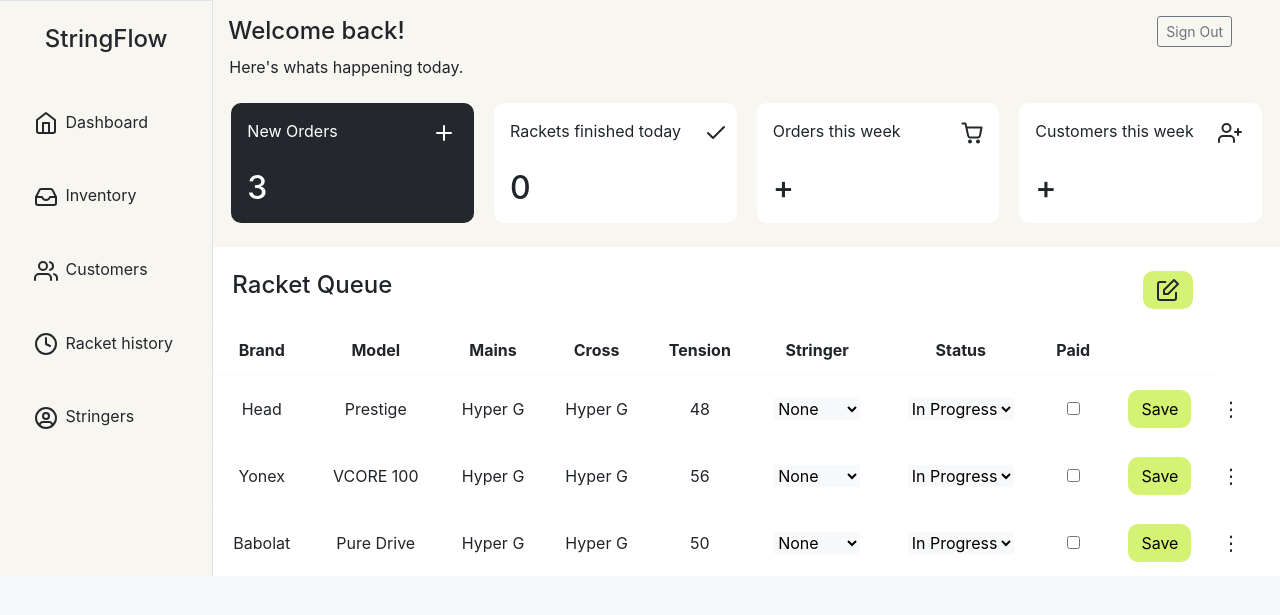
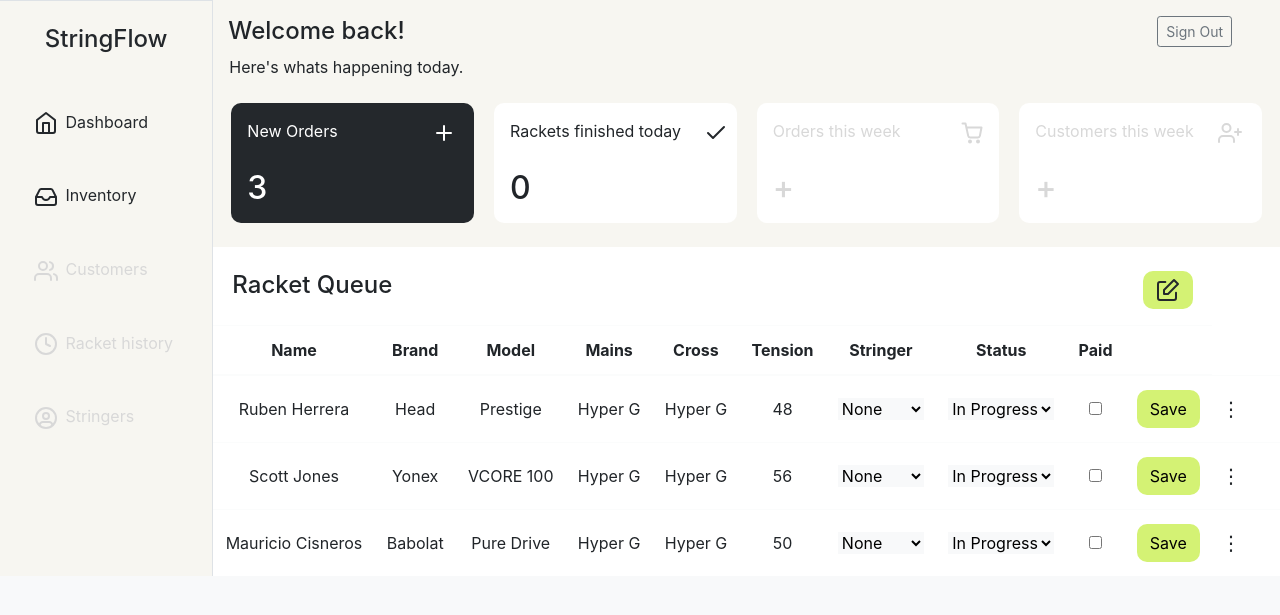
Before and after one commit to santiagoelmago/Stringing, a Flask app: page /racket in a window 1280 px wide. Shown: the top 615 px of the page. Run offline with Flask 2, Linux system fonts and the light colour scheme; a user stored in the database is signed in; data comes from the database, SQL or seed files in the repository; both versions use the stored data as it was after the commit.

Commit message:
iframe css

```diff
--- a/templates/racket_queue.html
+++ b/templates/racket_queue.html
@@ -42,11 +42,6 @@
       .dropleft-toggle::after {
         content: none;
       }
-      .custom-drop {
-        color: #24282C;
-        background-color: white;
-        border: 0px
-      }
 
       .iframe-hidden {
         display: none;
@@ -56,9 +51,13 @@
 
       #delete-confirmation-iframe {
         display: block;
-        height: 500px;
+        height: 200px;
         width: 500px;
         background: #F7F6F1;
+        border: 0px;
+      }
+      .checkbox-custom {
+        accent-color: #D4F274;
       }
 
     </style>
@@ -73,32 +72,32 @@
         <div class="sidebar-sticky">
           <ul class="nav flex-column">
             <li class="nav-item my-3">
-              <a class="nav-link active" href "{{ url_for('rackets') }}"  style="color:#24282C;">
+              <a class="nav-link active" href="{{ url_for('rackets') }}"  style="color:#24282C;">
                 <svg xmlns="http://www.w3.org/2000/svg" width="30" height="24" viewBox="0 0 24 24" fill="none" stroke="#24282C" stroke-width="2" stroke-linecap="round" stroke-linejoin="round" class="feather feather-home"><path d="M3 9l9-7 9 7v11a2 2 0 0 1-2 2H5a2 2 0 0 1-2-2z"></path><polyline points="9 22 9 12 15 12 15 22"></polyline></svg>
                 Dashboard <span class="sr-only">(current)</span>
               </a>
             </li>
             <li class="nav-item my-3">
-              <a class="nav-link"  href "{{ url_for('inventory') }}" style="color:#24282C">
+              <a class="nav-link"  href="{{ url_for('inventory') }}" style="color:#24282C">
                 <svg xmlns="http://www.w3.org/2000/svg" width="30" height="24" viewBox="0 0 24 24" fill="none" stroke="#24282C" stroke-width="2" stroke-linecap="round" stroke-linejoin="round"><path d="M21.5 12H16c-.7 2-2 3-4 3s-3.3-1-4-3H2.5"/><path d="M5.5 5.1L2 12v6c0 1.1.9 2 2 2h16a2 2 0 002-2v-6l-3.4-6.9A2 2 0 0016.8 4H7.2a2 2 0 00-1.8 1.1z"/></svg>
                 Inventory
               </a>
             </li>
             <li class="nav-item my-3">
-              <a class="nav-link" href "{{ url_for('customers') }}" style="color:#24282C">
-                <svg xmlns="http://www.w3.org/2000/svg" width="30" height="24" viewBox="0 0 24 24" fill="none" stroke="#24282C" stroke-width="2" stroke-linecap="round" stroke-linejoin="round"><path d="M17 21v-2a4 4 0 0 0-4-4H5a4 4 0 0 0-4 4v2"></path><circle cx="9" cy="7" r="4"></circle><path d="M23 21v-2a4 4 0 0 0-3-3.87"></path><path d="M16 3.13a4 4 0 0 1 0 7.75"></path></svg>
+              <a class="nav-link" h ref="{{ url_for('customers') }}" style="color:#d8d8d8">
+                <svg xmlns="http://www.w3.org/2000/svg" width="30" height="24" viewBox="0 0 24 24" fill="none" stroke="#d8d8d8" stroke-width="2" stroke-linecap="round" stroke-linejoin="round"><path d="M17 21v-2a4 4 0 0 0-4-4H5a4 4 0 0 0-4 4v2"></path><circle cx="9" cy="7" r="4"></circle><path d="M23 21v-2a4 4 0 0 0-3-3.87"></path><path d="M16 3.13a4 4 0 0 1 0 7.75"></path></svg>
                 Customers
               </a>
             </li>
             <li class="nav-item my-3">
-              <a class="nav-link" href "{{ url_for('history') }}" style="color:#24282C">
-                <svg xmlns="http://www.w3.org/2000/svg" width="30" height="24" viewBox="0 0 24 24" fill="none" stroke="#24282C" stroke-width="2" stroke-linecap="round" stroke-linejoin="round"><circle cx="12" cy="12" r="10"></circle><polyline points="12 6 12 12 16 14"></polyline></svg>
+              <a class="nav-link" h ref="{{ url_for('history') }}" style="color:#d8d8d8">
+                <svg xmlns="http://www.w3.org/2000/svg" width="30" height="24" viewBox="0 0 24 24" fill="none" stroke="#d8d8d8" stroke-width="2" stroke-linecap="round" stroke-linejoin="round"><circle cx="12" cy="12" r="10"></circle><polyline points="12 6 12 12 16 14"></polyline></svg>
                 Racket history
               </a>
             </li>
             <li class="nav-item my-3">
-              <a class="nav-link" href "{{ url_for('stringers') }}" style="color:#24282C">
-                <svg xmlns="http://www.w3.org/2000/svg" width="30" height="24" viewBox="0 0 24 24" fill="none" stroke="#24282C" stroke-width="2" stroke-linecap="round" stroke-linejoin="round"><path d="M5.52 19c.64-2.2 1.84-3 3.22-3h6.52c1.38 0 2.58.8 3.22 3"/><circle cx="12" cy="10" r="3"/><circle cx="12" cy="12" r="10"/></svg>
+              <a class="nav-link" h ref="{{ url_for('stringers') }}" style="color:#d8d8d8">
+                <svg xmlns="http://www.w3.org/2000/svg" width="30" height="24" viewBox="0 0 24 24" fill="none" stroke="#d8d8d8" stroke-width="2" stroke-linecap="round" stroke-linejoin="round"><path d="M5.52 19c.64-2.2 1.84-3 3.22-3h6.52c1.38 0 2.58.8 3.22 3"/><circle cx="12" cy="10" r="3"/><circle cx="12" cy="12" r="10"/></svg>
                 Stringers
               </a>
             </li>
@@ -139,17 +138,17 @@
                   <h2>{{finished_today}}</h2>
                 </div>
               </div>
-              <div class="col-sm dash">
+              <div class="col-sm dash" style="color: #d8d8d8">
                 Orders this week
-                <svg style="position: relative; left: 55px;" xmlns="http://www.w3.org/2000/svg" width="24" height="24" viewBox="0 0 24 24" fill="none" stroke="#24282C" stroke-width="2" stroke-linecap="round" stroke-linejoin="round"><circle cx="10" cy="20.5" r="1"/><circle cx="18" cy="20.5" r="1"/><path d="M2.5 2.5h3l2.7 12.4a2 2 0 0 0 2 1.6h7.7a2 2 0 0 0 2-1.6l1.6-8.4H7.1"/></svg>
+                <svg style="position: relative; left: 55px;" xmlns="http://www.w3.org/2000/svg" width="24" height="24" viewBox="0 0 24 24" fill="none" stroke="#d8d8d8" stroke-width="2" stroke-linecap="round" stroke-linejoin="round"><circle cx="10" cy="20.5" r="1"/><circle cx="18" cy="20.5" r="1"/><path d="M2.5 2.5h3l2.7 12.4a2 2 0 0 0 2 1.6h7.7a2 2 0 0 0 2-1.6l1.6-8.4H7.1"/></svg>
                 <div>
                   <br>
                   <h2>+</h2>
                 </div>
               </div>
-              <div class="col-sm dash">
+              <div class="col-sm dash" style="color: #d8d8d8">
                 Customers this week
-                <svg style="position: relative; left: 20px;" xmlns="http://www.w3.org/2000/svg" width="24" height="24" viewBox="0 0 24 24" fill="none" stroke="#24282C" stroke-width="2" stroke-linecap="round" stroke-linejoin="round"><path d="M16 21v-2a4 4 0 0 0-4-4H5a4 4 0 0 0-4 4v2"></path><circle cx="8.5" cy="7" r="4"></circle><line x1="20" y1="8" x2="20" y2="14"></line><line x1="23" y1="11" x2="17" y2="11"></line></svg>
+                <svg style="position: relative; left: 20px;" xmlns="http://www.w3.org/2000/svg" width="24" height="24" viewBox="0 0 24 24" fill="none" stroke="#d8d8d8" stroke-width="2" stroke-linecap="round" stroke-linejoin="round"><path d="M16 21v-2a4 4 0 0 0-4-4H5a4 4 0 0 0-4 4v2"></path><circle cx="8.5" cy="7" r="4"></circle><line x1="20" y1="8" x2="20" y2="14"></line><line x1="23" y1="11" x2="17" y2="11"></line></svg>
                 <div>
                   <br>
                   <h2>+</h2>
@@ -177,6 +176,7 @@
             <table class="table table-light table-hover w-100 d-block d-md-table" style="width: 1200px; margin:auto ; background-color: white" id="queue">
               <thead>
                 <tr class="text-center">
+                  <th scope="col">Name</th>
                   <th scope="col">Brand</th>
                   <th scope="col">Model</th>
                   <th scope="col">Mains</th>
@@ -192,6 +192,7 @@
                   {% for racket in rackets %}
                       <tr class="text-center">
                         <form action="/racket/{{ racket.id}}" method="POST">
+                          <td class="align-middle">{{racket.player_name}}</td>
                           <td class="align-middle">{{racket.racket_brand}}</td>
                           <td class="align-middle">{{racket.racket_model}}</td>
                           <td class="align-middle">{{racket.string_main}}</td>
@@ -200,7 +201,7 @@
                           <td class="align-middle">
                             <select value="{{racket.stringer}}" name="stringer" class="select-picker bg-light border-0">
                               <option value="" {% if racket.stringer==None %} selected {% endif %}>None</option>
-                              <option value="Diego" {% if racket.stringer=="Diego" %} selected {% endif %}>Diego</option>
+                              <option value="Zanto" {% if racket.stringer=="Zanto" %} selected {% endif %}>Zanto</option>
                               <option value="Diego" {% if racket.stringer=="Diego" %} selected {% endif %}>Diego</option>
                               <option value="Jaime" {% if racket.stringer=="Jaime" %} selected {% endif %}>Jaime</option>
                               <option value="Mauricio" {% if racket.stringer=="Mauricio" %} selected {% endif %}>Mauricio</option>
@@ -215,7 +216,7 @@
                             </select>
                           </td>
                           <td class="align-middle">
-                              <input type="checkbox" name="paid" {% if racket.payment==True %} checked {% endif %}></input>
+                              <input class="checkbox-custom"  type="checkbox" name="paid" {% if racket.payment==True %} checked {% endif %}></input>
                           </td>
 
                           <td class="align-middle">
@@ -299,7 +300,7 @@
                   <input type="number" id="tens" name="tension" class="form-control bg-light rounded-0 border-0" placeholder="String Tension" required><br>
 
                   <label for='paid'>Paid</label>
-                  <input type="checkbox" id="paid" name="paid" class="check-custom rounded-0 border-0"> <br>
+                  <input type="checkbox" id="paid" name="paid" class="checkbox-custom rounded-0 border-0"> <br>
 
                   <button type="submit" class="btn prpbtn btn-lg btn-block">Add New Racket</button>
 
```
Also changed, not shown: templates/delete_confirmation.html (+18 -12 lines), templates/delete_success.html (+4 -4 lines), templates/inventory.html (+24 -10 lines), racketinfo.db.
